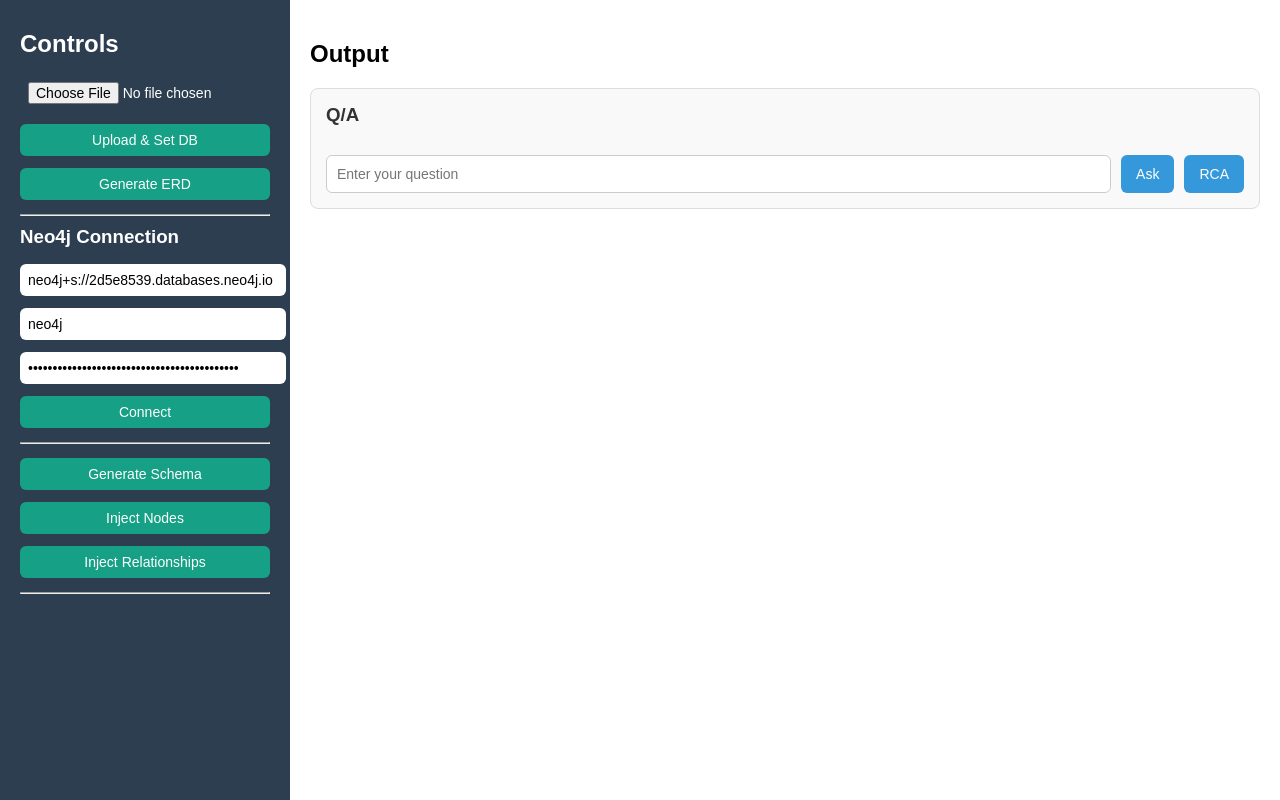
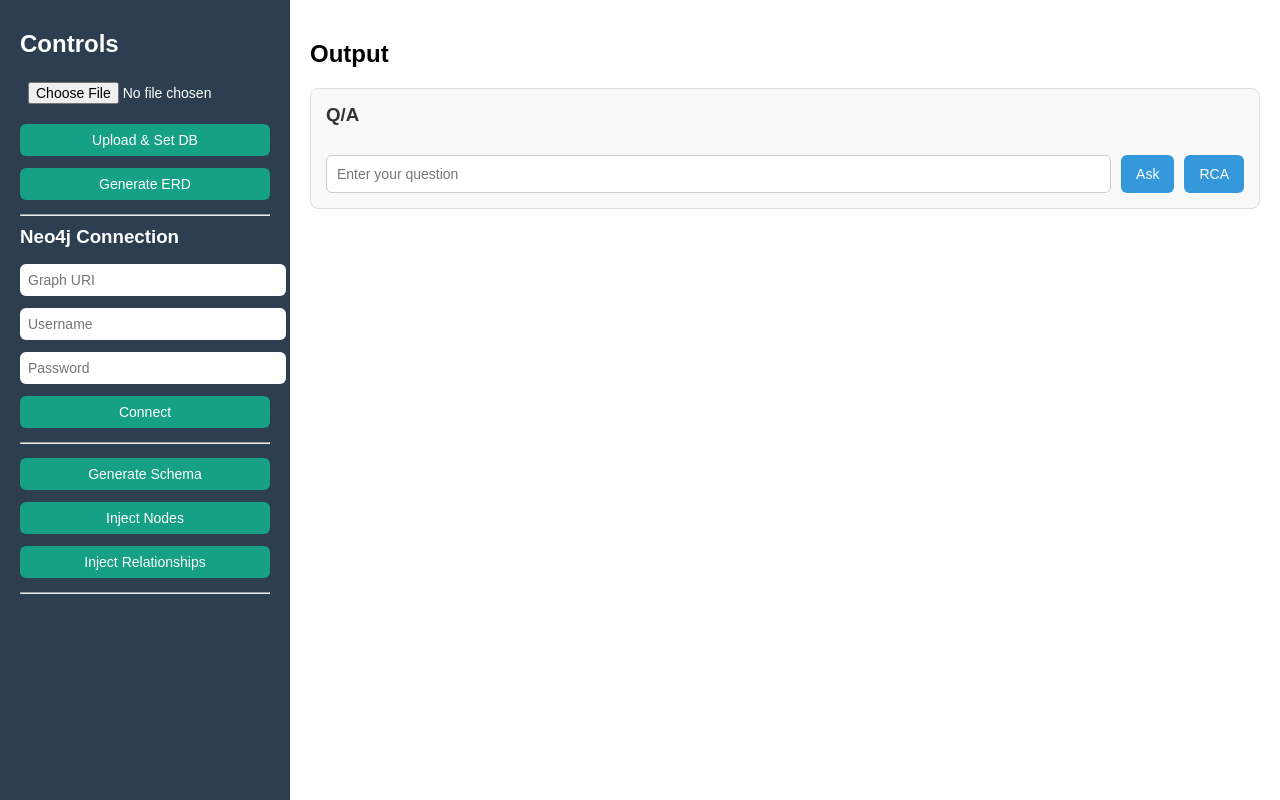
Before and after one commit to adishah9038/Project_graphDB, a plain HTML site: page final/templates/index.html in a window 1280 px wide. Drawn offline with Linux system fonts and the light colour scheme.

Commit message:
Removed default neo4j credentials from index.html

```diff
--- a/final/templates/index.html
+++ b/final/templates/index.html
@@ -16,9 +16,9 @@
         <button onclick="generateERD()">Generate ERD</button>
         <hr>
         <h3>Neo4j Connection</h3>
-        <input type="text" id="uri" placeholder="Graph URI" value="neo4j+s://2d5e8539.databases.neo4j.io"><br>
-        <input type="text" id="username" placeholder="Username" value="neo4j"><br>
-        <input type="password" id="password" placeholder="Password" value="xn8iCGEj2vymA3-43-57qlL63CD70SthzTE_Mt8QfG0"><br>
+        <input type="text" id="uri" placeholder="Graph URI"><br>
+        <input type="text" id="username" placeholder="Username"><br>
+        <input type="password" id="password" placeholder="Password"><br>
         <button id="connectBtn">Connect</button>
         <hr>
         <button onclick="generateSchema()">Generate Schema</button>
```
Also changed, not shown: 2 other files.
